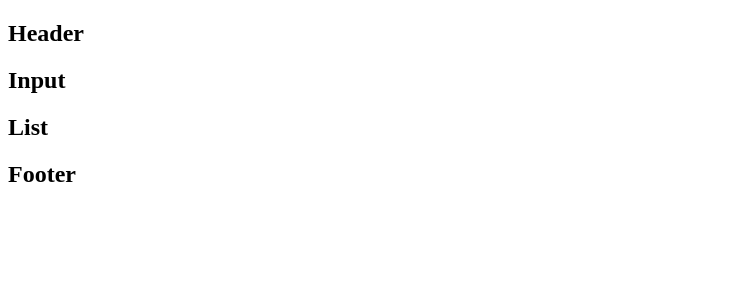
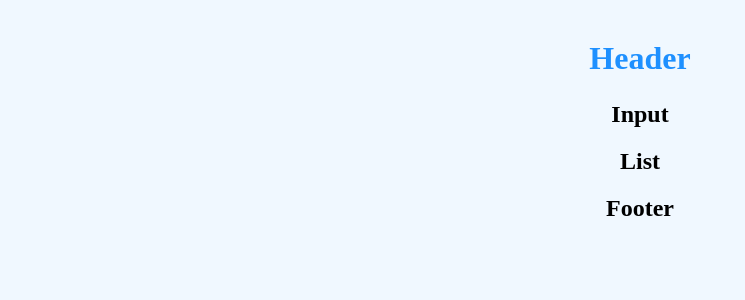
Before and after one commit to writingR/vue-todo, a Vue app: page / in a window 1280 px wide. Shown: the top 300 px of the page, without its empty margins (0-745 px from the left). Built offline with nearby package versions, Linux system fonts and the light colour scheme.

Commit message:
Header Component 디자인

```diff
--- a/public/index.html
+++ b/public/index.html
@@ -4,7 +4,12 @@
     <meta charset="utf-8">
     <meta http-equiv="X-UA-Compatible" content="IE=edge">
     <meta name="viewport" content="width=device-width,initial-scale=1.0">
+    <link rel="shortcut icon" href="./src/assets/favicon.ico" type="image/x-icon">
     <link rel="icon" href="<%= BASE_URL %>favicon.ico">
+    <link rel="stylesheet" href="https://cdnjs.cloudflare.com/ajax/libs/font-awesome/5.8.2/css/all.min.css" />
+    <link rel="preconnect" href="https://fonts.googleapis.com">
+    <link rel="preconnect" href="https://fonts.gstatic.com" crossorigin>
+    <link href="https://fonts.googleapis.com/css2?family=Ubuntu:wght@300&display=swap" rel="stylesheet">
     <title><%= htmlWebpackPlugin.options.title %></title>
   </head>
   <body>
--- a/src/App.vue
+++ b/src/App.vue
@@ -25,4 +25,22 @@ export default {
 </script>
 
 <style>
+
+  body {
+    text-align: center;
+    background-color: aliceblue;
+  }
+
+  input {
+    border-style: groove;
+    width: 200px;
+  }
+
+  button {
+    border-style: groove;
+  }
+
+  .shadow {
+    box-shadow: 5px 10px 10px rgba(0, 0, 0, 0.03);
+  }
 </style>
--- a/src/components/AppHeader.vue
+++ b/src/components/AppHeader.vue
@@ -1,6 +1,6 @@
 <template>
   <div>
-    <h2>Header</h2>
+    <h1>Header</h1>
   </div>
 </template>
 
@@ -11,5 +11,9 @@ export default {
 </script>
 
 <style scoped>
-
+  h1 {
+    color: dodgerblue;
+    font-weight: 900;
+    margin: 2.5rem 0 1.5rem;
+  }
 </style>
```
Also changed, not shown: 1 other file (tests, documents, lock files or other folders).
